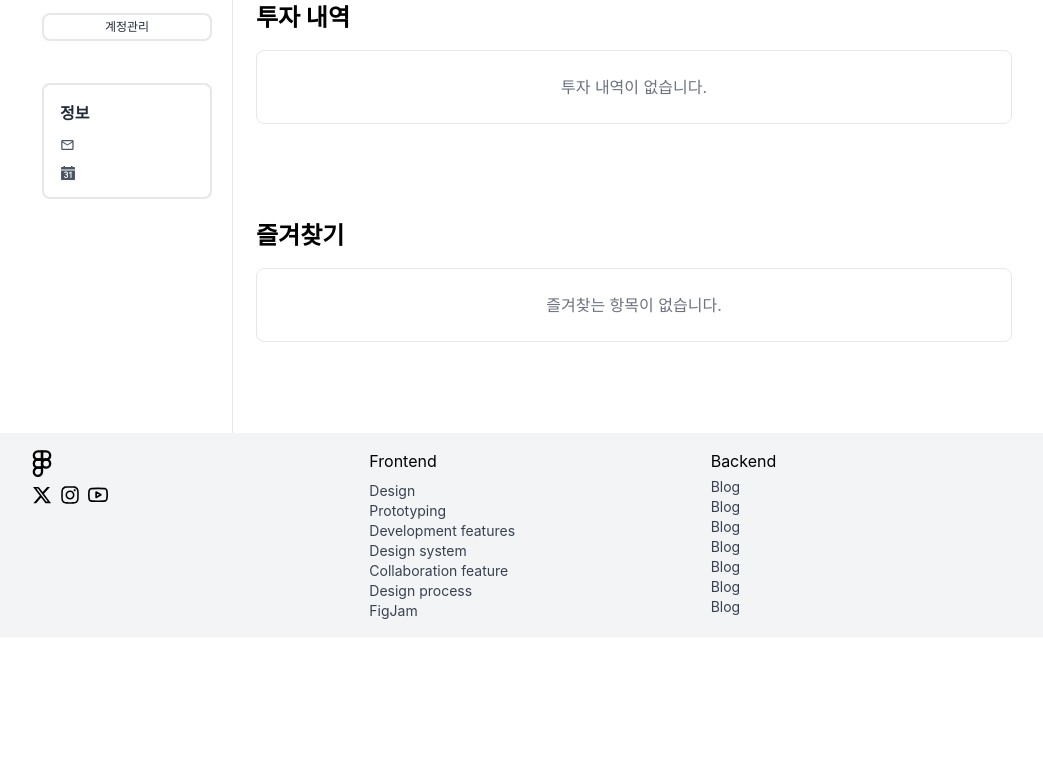
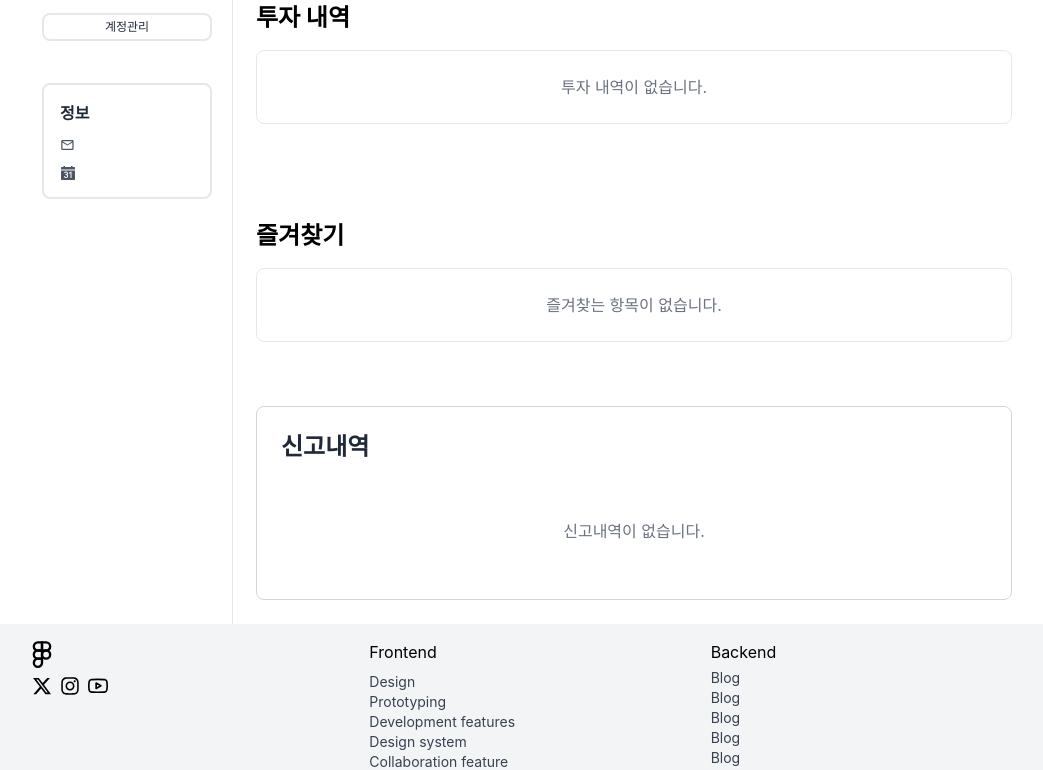
Before and after one commit to LG-CNS-2-FINAL-PROJECT-FINANCE/FrontEnd, a React (Create React App) app: page /my-profile in a window 1280 px wide. Shown: the part 431-1201 px from the top of the page, without its empty margins (116-1159 px from the left). Before the commit the page ends 1068 px from the top, so only its background shows below. Built offline with nearby package versions, Linux system fonts and the light colour scheme.

Commit message:
Chore: #127 간단한 파일 정리

```diff
--- a/src/pages/mypage/MyPage.jsx
+++ b/src/pages/mypage/MyPage.jsx
@@ -12,6 +12,8 @@ import UserProfile from './my_page_component/UserProfile';
 import { useTheme } from '../../context/ThemeContext';
 import useUser from "../../lib/useUser";
 import MyProductPreview from "./my_page_component/MyProductPreview";
+import MyReports from "./MyReports";
+import ReportList from "./my_page_component/ReportList";
 
 const MyPage = () => {
     const [investments, setInvestments] = useState([]);
@@ -48,15 +50,6 @@ const MyPage = () => {
                 {/* Portfolio Rectangle */}
                 <PortfolioSection />
 
-                {/* Conditional Content based on role */}
-                {role === '창작자' ? (
-                    /* Creator view - Show Product Preview and Edit Requests */
-                    <>
-                        <ProductPreview products={products} />
-                        <EditRequestPreview editRequests={editRequests} />
-                    </>
-                ) : (
-                    /* Investor view - Show Investment Preview and Favorites */
                 <>
                     {/* Investment Preview */}
                     <InvestmentPreview investments={investments} />
@@ -65,8 +58,11 @@ const MyPage = () => {
                     <div className="mt-8">
                         {userRole === CREATOR ? (<MyProductPreview />) : (<FavoritePreview />)}
                     </div>
+
+                    <div className="mt-8">
+                        <ReportList />
+                    </div>
                 </>
-                )}
             </div>
         </div>
     );
```
Lines whose indentation alone changed are shown as unchanged.
